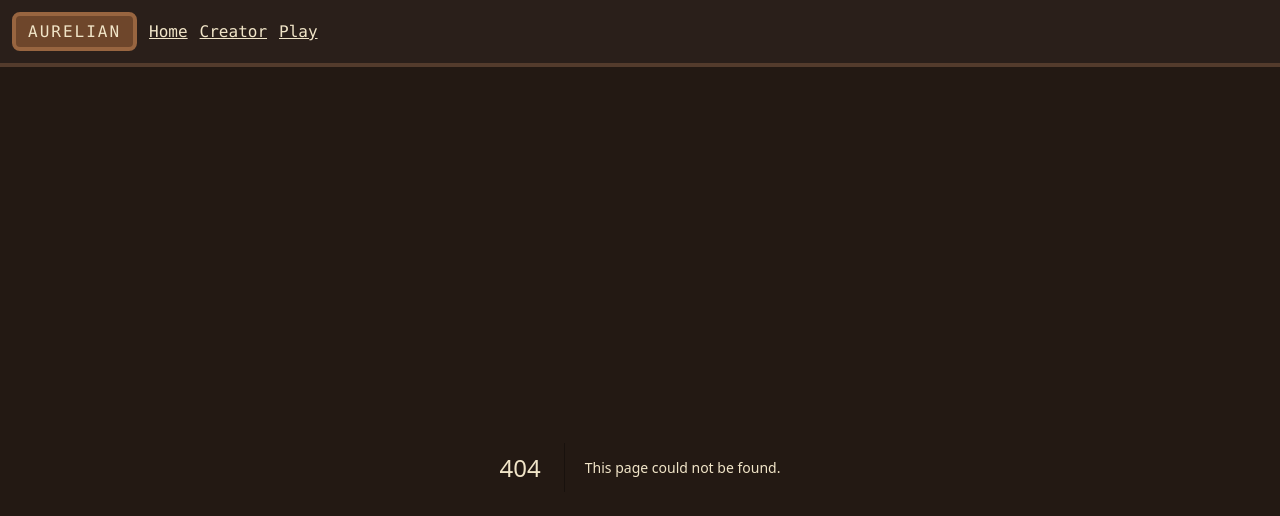
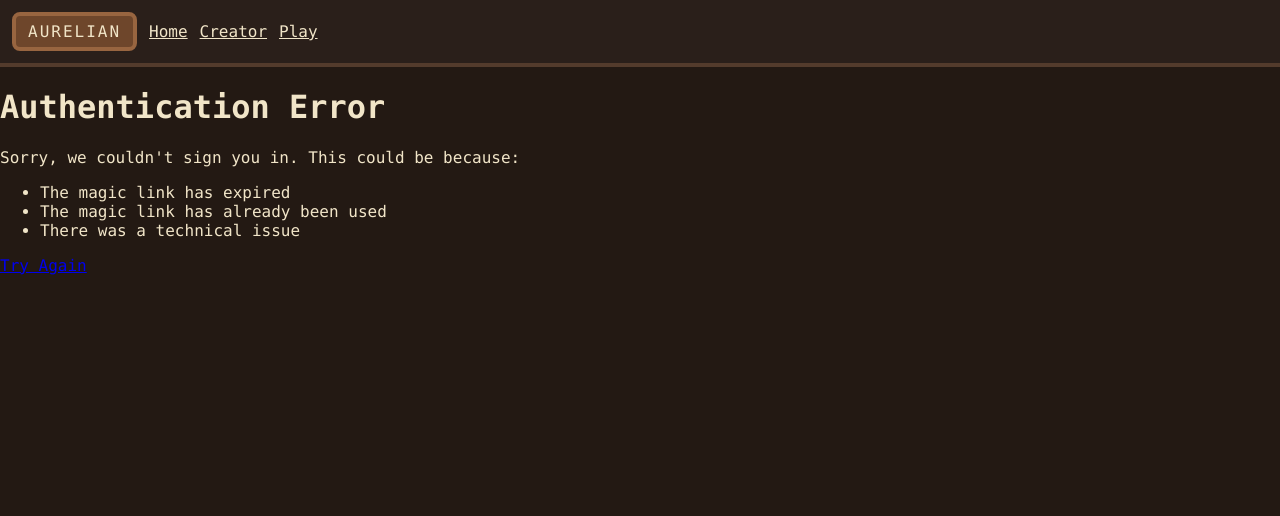
Before and after one commit to KDLN/Aurelian, a Next.js app in the folder apps/web/: page /auth/auth-code-error in a window 1280 px wide. Before the commit this address had no page. Shown: the top 516 px of the page. Built offline with nearby package versions, Linux system fonts and the light colour scheme.

Commit message:
feat: add Supabase auth callback and error handling
- Add /auth/callback route for Supabase magic link authentication
- Add /auth/auth-code-error page for failed auth attempts
- Properly handle auth code exchange and redirects
- Support both local development and production environments

```diff
--- /dev/null
+++ b/apps/web/src/app/auth/auth-code-error/page.tsx
@@ -0,0 +1,23 @@
+export default function AuthCodeError() {
+  return (
+    <div className="min-h-screen bg-[#231913] text-[#f1e5c8] flex items-center justify-center">
+      <div className="max-w-md mx-auto text-center">
+        <h1 className="text-2xl font-bold mb-4">Authentication Error</h1>
+        <p className="mb-4">
+          Sorry, we couldn't sign you in. This could be because:
+        </p>
+        <ul className="list-disc list-inside text-left mb-6 space-y-1">
+          <li>The magic link has expired</li>
+          <li>The magic link has already been used</li>
+          <li>There was a technical issue</li>
+        </ul>
+        <a
+          href="/lobby"
+          className="inline-block bg-[#8B4513] hover:bg-[#A0522D] px-6 py-2 rounded transition-colors"
+        >
+          Try Again
+        </a>
+      </div>
+    </div>
+  )
+}
```
Also changed, not shown: apps/web/src/app/auth/callback/route.ts (added, +29 -0 lines).
